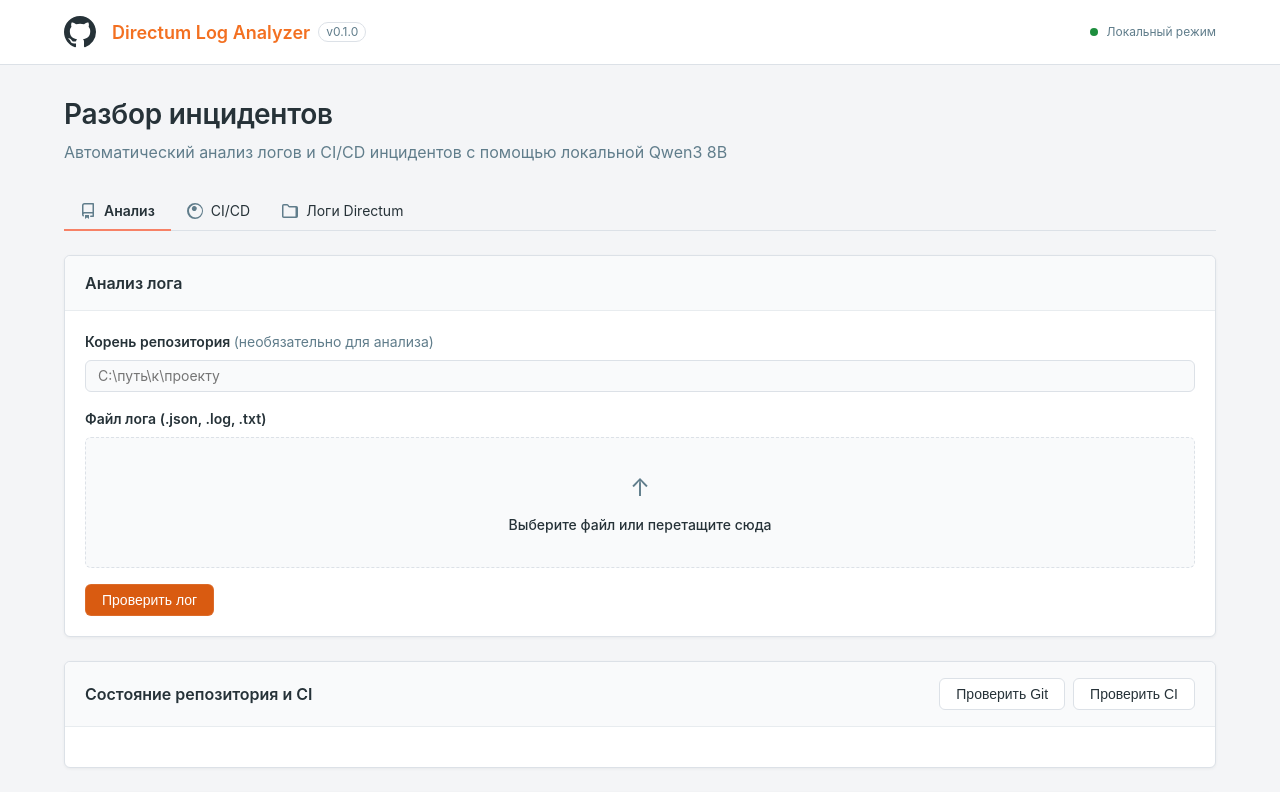
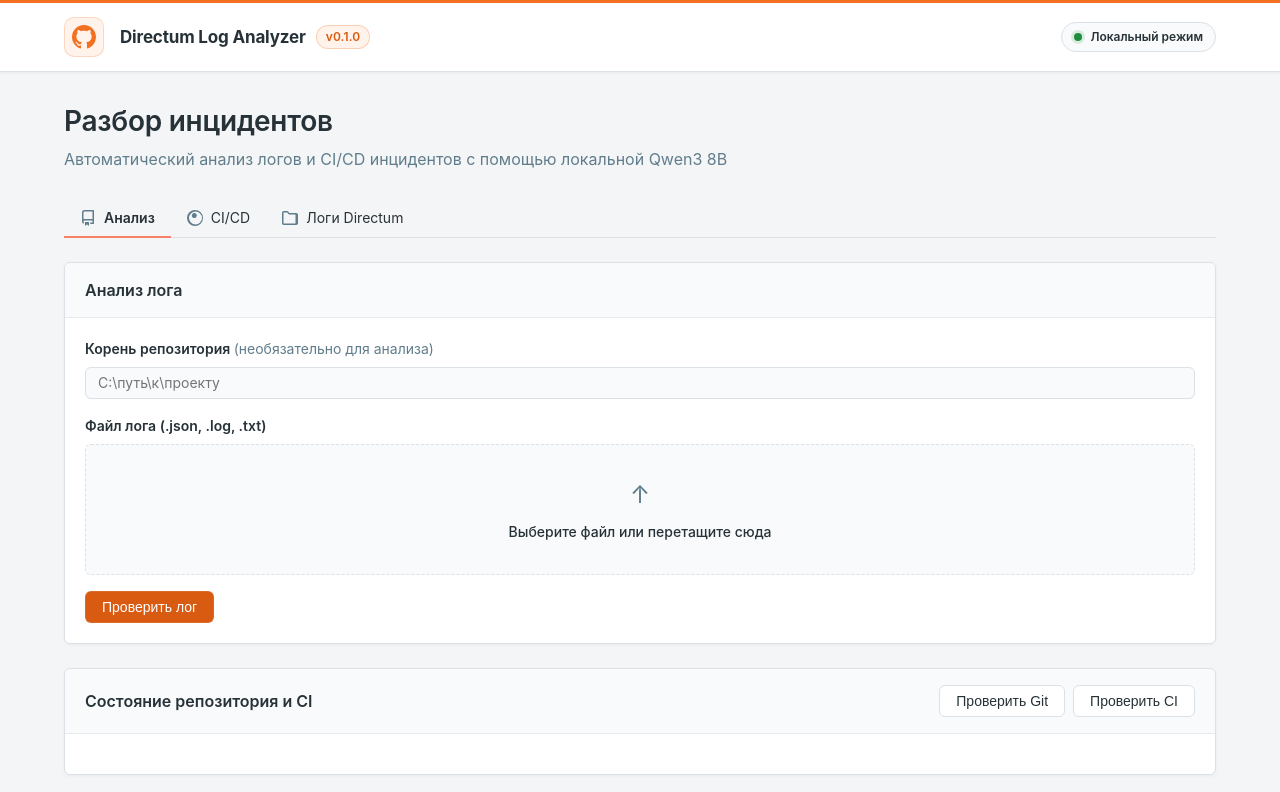
Before and after one commit to Pustoylst/AI_checks_log, a plain HTML site: page static/index.html in a window 1280 px wide. Shown: the top 792 px of the page. Drawn offline with Linux system fonts and the light colour scheme.

Commit message:
style(header): redesign top header bar in Directum RX style

```diff
--- a/static/index.html
+++ b/static/index.html
@@ -11,7 +11,7 @@
     <!-- ВЕРХНЯЯ ШАПКА -->
     <header class="gh-header">
       <div class="gh-header-container">
-        <div class="gh-logo" style="color: var(--gh-fg-default);">
+        <div class="gh-logo">
           <svg height="32" aria-hidden="true" viewBox="0 0 16 16" version="1.1" width="32" fill="currentColor">
             <path d="M8 0C3.58 0 0 3.58 0 8c0 3.54 2.29 6.53 5.47 7.59.4.07.55-.17.55-.38 0-.19-.01-.82-.01-1.49-2.01.37-2.53-.49-2.69-.94-.09-.23-.48-.94-.82-1.13-.28-.15-.68-.52-.01-.53.63-.01 1.08.58 1.23.82.72 1.21 1.87.87 2.33.66.07-.52.28-.87.51-1.07-1.78-.2-3.64-.89-3.64-3.95 0-.87.31-1.59.82-2.15-.08-.2-.36-1.02.08-2.12 0 0 .67-.21 2.2.82.64-.18 1.32-.27 2-.27.68 0 1.36.09 2 .27 1.53-1.04 2.2-.82 2.2-.82.44 1.1.16 1.92.08 2.12.51.56.82 1.27.82 2.15 0 3.07-1.87 3.75-3.65 3.95.29.25.54.73.54 1.48 0 1.07-.01 1.93-.01 2.2 0 .21.15.46.55.38A8.013 8.013 0 0016 8c0-4.42-3.58-8-8-8z"></path>
           </svg>
--- a/static/styles.css
+++ b/static/styles.css
@@ -55,29 +55,78 @@ body {
 /* --- ШАПКА САЙТА --- */
 .gh-header {
   background-color: var(--gh-bg-default);
+  border-top: 3px solid var(--gh-accent-fg);
   border-bottom: 1px solid var(--gh-border-default);
-  padding: 16px 0;
+  box-shadow: 0 1px 3px rgba(38, 50, 56, 0.06);
+  padding: 0;
 }
 .gh-header-container {
   max-width: 1200px;
+  min-height: 68px;
   margin: 0 auto;
   padding: 0 24px;
   display: flex;
   align-items: center;
   gap: 16px;
 }
-.gh-logo { color: var(--gh-accent-fg); display: flex; align-items: center; }
-.gh-header-title { display: flex; align-items: center; gap: 8px; font-size: 18px; }
-.gh-repo-name { font-weight: 600; color: var(--gh-accent-fg); cursor: pointer; }
+.gh-logo {
+  flex: 0 0 auto;
+  display: inline-flex;
+  align-items: center;
+  justify-content: center;
+  width: 40px;
+  height: 40px;
+  color: var(--gh-accent-fg);
+  background-color: var(--gh-accent-subtle);
+  border: 1px solid rgba(243, 112, 33, 0.22);
+  border-radius: 10px;
+}
+.gh-logo svg { width: 24px; height: 24px; }
+.gh-header-title { display: flex; align-items: center; gap: 10px; min-width: 0; }
+.gh-repo-name {
+  color: var(--gh-fg-default);
+  font-size: 17px;
+  font-weight: 700;
+  line-height: 1.3;
+  letter-spacing: -0.01em;
+  white-space: nowrap;
+}
 .gh-badge-public {
-  font-size: 12px; color: var(--gh-fg-muted); border: 1px solid var(--gh-border-default);
-  border-radius: 2em; padding: 0 7px; line-height: 18px;
+  display: inline-flex;
+  align-items: center;
+  padding: 2px 9px;
+  border: 1px solid rgba(243, 112, 33, 0.28);
+  border-radius: 999px;
+  background-color: var(--gh-accent-subtle);
+  color: var(--gh-accent-emphasis);
+  font-size: 12px;
+  font-weight: 600;
+  line-height: 18px;
+  letter-spacing: 0.01em;
+  white-space: nowrap;
 }
 .gh-status-pill {
-  margin-left: auto; display: flex; align-items: center; gap: 8px;
-  font-size: 12px; color: var(--gh-fg-muted);
+  margin-left: auto;
+  display: inline-flex;
+  align-items: center;
+  gap: 8px;
+  padding: 5px 12px;
+  border: 1px solid var(--gh-border-default);
+  border-radius: 999px;
+  background-color: var(--gh-bg-subtle);
+  color: var(--gh-fg-default);
+  font-size: 12px;
+  font-weight: 600;
+  line-height: 18px;
+  white-space: nowrap;
 }
-.status-dot { width: 8px; height: 8px; border-radius: 50%; background-color: var(--gh-success-fg); }
+.status-dot {
+  width: 8px;
+  height: 8px;
+  border-radius: 50%;
+  background-color: var(--gh-success-fg);
+  box-shadow: 0 0 0 3px rgba(30, 142, 62, 0.14);
+}
 
 /* --- ОСНОВНОЙ КАРКАС --- */
 .workspace { max-width: 1200px; margin: 0 auto; padding: 32px 24px 48px; }
@@ -282,7 +331,10 @@ body {
 .gh-footer { display: flex; gap: 12px; justify-content: center; padding: 40px 0 20px; font-size: 12px; color: var(--gh-fg-muted); }
 
 @media (max-width: 768px) {
-  .gh-header-container { flex-direction: column; align-items: flex-start; gap: 12px; }
+  .gh-header-container {
+    flex-direction: column; align-items: flex-start; gap: 12px;
+    min-height: 0; padding: 14px 20px;
+  }
   .gh-status-pill { margin-left: 0; }
   .gh-diff-body { flex-direction: column; }
   .gh-diff-removed { border-right: none; border-bottom: 1px solid var(--gh-border-default); }
```
